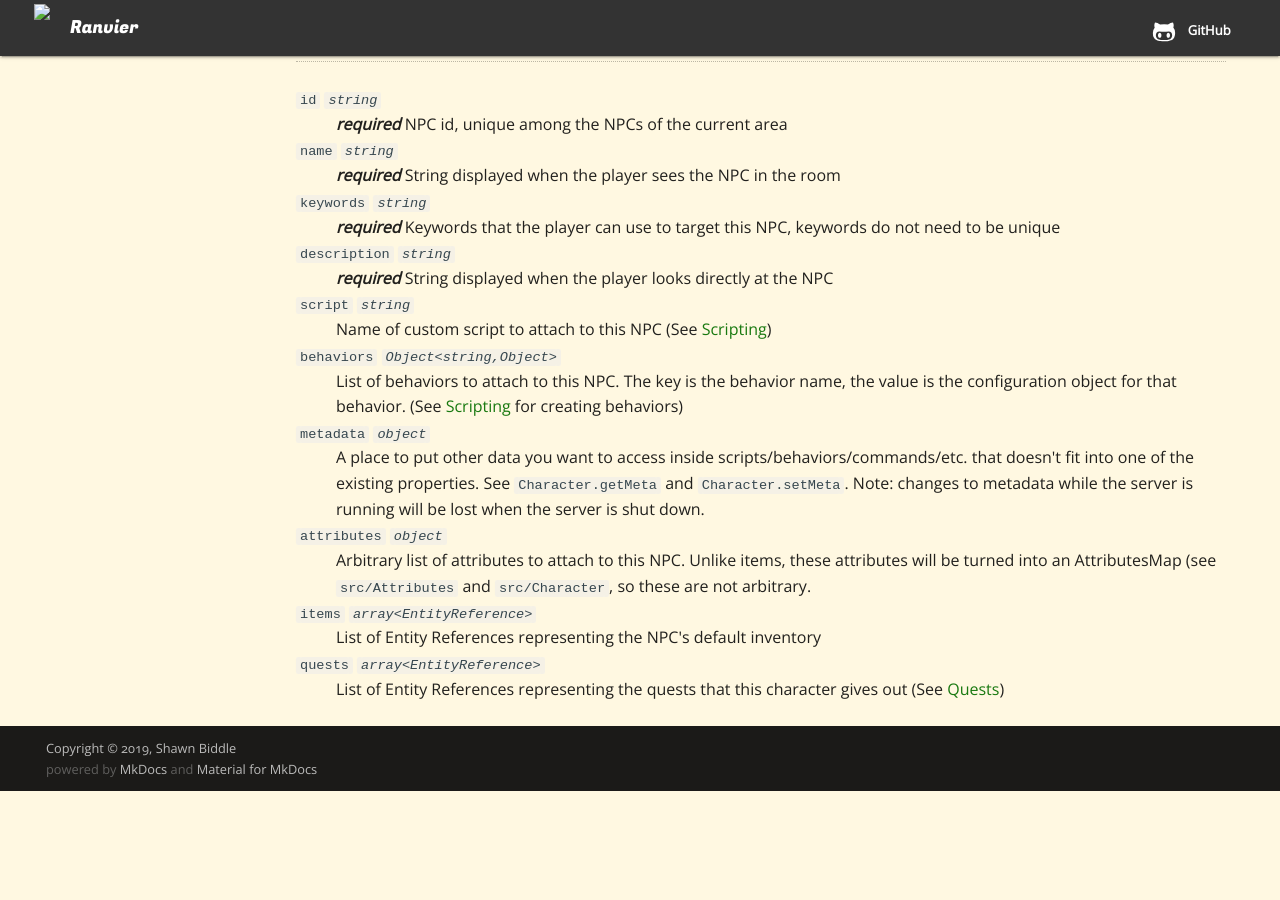
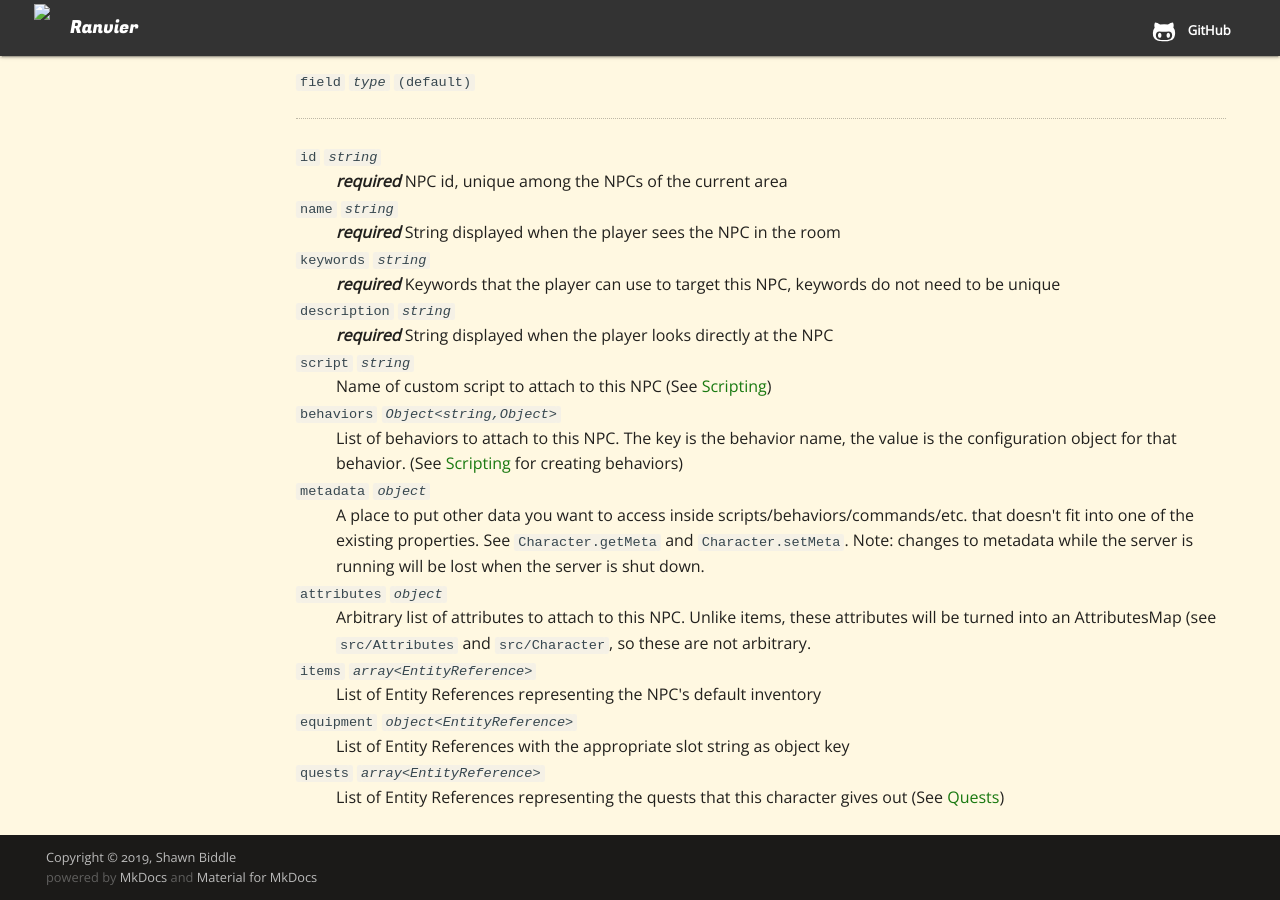
Before and after one commit to RanvierMUD/docs, an MkDocs documentation site: the page built from docs/building/npcs.md, in a window 1280 px wide and 900 px high, scrolled down 1105 px. Built offline with MkDocs 1.6.1, drawn with Linux system fonts in a browser that asks for light colours; some web fonts are replaced; old or Windows-style settings are respelled for this version of MkDocs; before the commit the page ends 1896 px from its top, so only the background shows below that; some of the changed text lies outside the part shown.

Commit message:
documentation about equipment parameter for npcs

```diff
--- a/docs/building/npcs.md
+++ b/docs/building/npcs.md
@@ -71,5 +74,8 @@ behavior. (See [Scripting](scripting.md) for creating behaviors)
 `items` _`array<EntityReference>`_
 :    List of Entity References representing the NPC's default inventory
 
+`equipment` _`object<EntityReference>`_
+:    List of Entity References with the appropriate slot string as object key
+
 `quests` _`array<EntityReference>`_
 :    List of Entity References representing the quests that this character gives out (See [Quests](quests.md))
```
Also changed, not shown: other parts of docs/building/npcs.md (+3 -0 lines).
